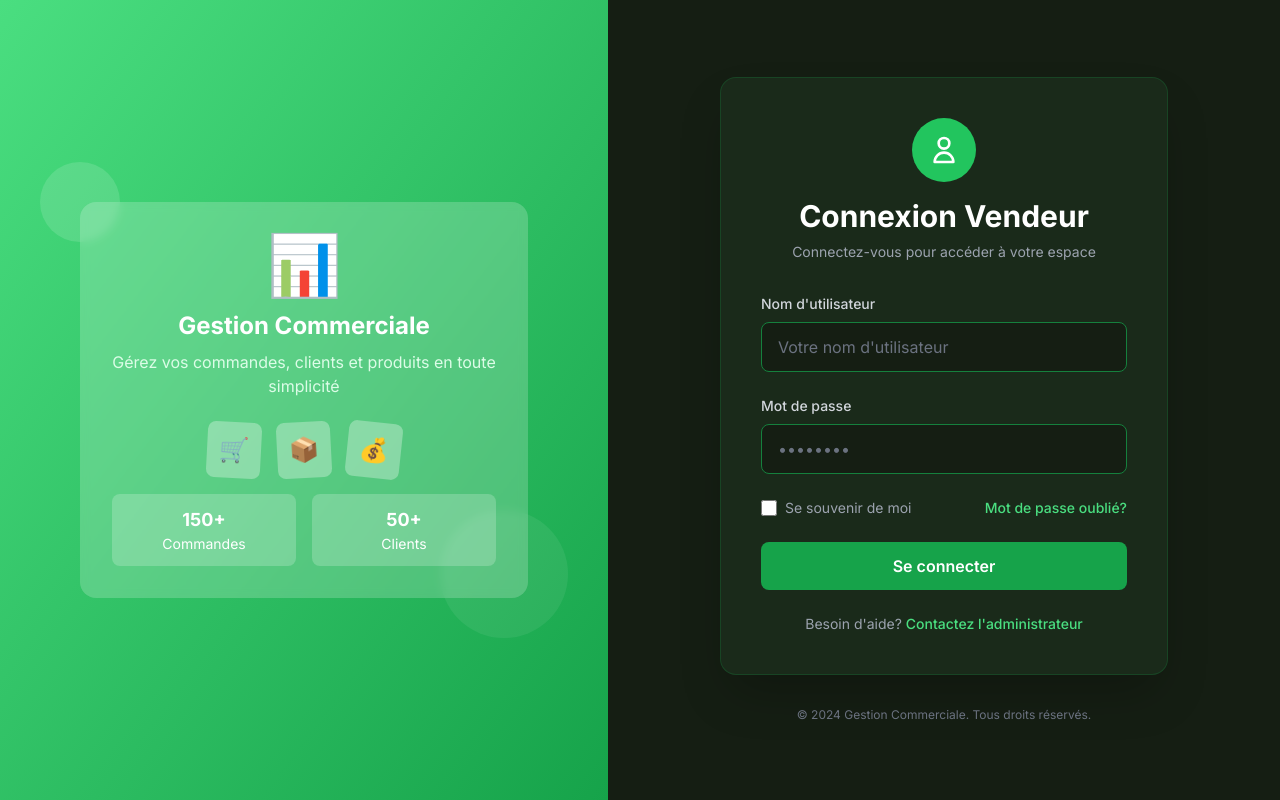
After one commit to abdoulaye150199/auchan, a PHP site: page /template/auth/login.html.php in a window 1280 px wide. The commit adds this page. Run offline with PHP 8.4, Linux system fonts and the light colour scheme; some libraries are stand-ins or nearby versions.

Commit message:
Création d'AbstractController et système de login pour vendeurs

```diff
--- /dev/null
+++ b/template/auth/login.html.php
@@ -0,0 +1,181 @@
+<!DOCTYPE html>
+<html lang="fr">
+<head>
+    <meta charset="UTF-8">
+    <meta name="viewport" content="width=device-width, initial-scale=1.0">
+    <title>Connexion - Gestion Commerciale</title>
+    <script src="https://cdn.tailwindcss.com"></script>
+    <style>
+        @import url('https://fonts.googleapis.com/css2?family=Inter:wght@300;400;500;600;700&display=swap');
+        body {
+            font-family: 'Inter', sans-serif;
+        }
+        .gradient-bg {
+            background: linear-gradient(135deg, #22c55e 0%, #16a34a 100%);
+        }
+        .card-shadow {
+            box-shadow: 0 25px 50px -12px rgba(0, 0, 0, 0.25);
+        }
+        .input-focus:focus {
+            border-color: #22c55e;
+            box-shadow: 0 0 0 3px rgba(34, 197, 94, 0.1);
+        }
+        .btn-hover:hover {
+            transform: translateY(-1px);
+            box-shadow: 0 10px 20px rgba(34, 197, 94, 0.2);
+        }
+        .illustration-container {
+            background: linear-gradient(135deg, #22c55e 0%, #16a34a 100%);
+        }
+    </style>
+</head>
+<body class="min-h-screen bg-[#151e13]">
+    <div class="min-h-screen flex">
+        <!-- Section illustration gauche -->
+        <div class="hidden lg:flex lg:flex-1 items-center justify-center illustration-container relative overflow-hidden">
+            <div class="absolute inset-0 bg-gradient-to-br from-green-400 to-green-600"></div>
+            <div class="relative z-10 max-w-md mx-auto text-center">
+                <!-- Illustration commerciale -->
+                <div class="relative">
+                    <!-- Fond avec formes géométriques -->
+                    <div class="absolute -top-10 -left-10 w-20 h-20 bg-white bg-opacity-20 rounded-full animate-pulse"></div>
+                    <div class="absolute -bottom-10 -right-10 w-32 h-32 bg-white bg-opacity-10 rounded-full animate-pulse delay-1000"></div>
+
+                    <!-- Container principal de l'illustration -->
+                    <div class="relative bg-white bg-opacity-20 backdrop-blur-sm rounded-2xl p-8 transform hover:scale-105 transition-transform duration-300">
+                        <!-- Icône principale -->
+                        <div class="text-6xl mb-4">📊</div>
+                        <h2 class="text-2xl font-bold text-white mb-2">Gestion Commerciale</h2>
+                        <p class="text-green-100 mb-6">Gérez vos commandes, clients et produits en toute simplicité</p>
+
+                        <!-- Éléments décoratifs -->
+                        <div class="flex justify-center space-x-4 mb-4">
+                            <div class="bg-white bg-opacity-30 rounded-lg p-3 transform rotate-3">
+                                <div class="text-2xl">🛒</div>
+                            </div>
+                            <div class="bg-white bg-opacity-30 rounded-lg p-3 transform -rotate-3">
+                                <div class="text-2xl">📦</div>
+                            </div>
+                            <div class="bg-white bg-opacity-30 rounded-lg p-3 transform rotate-6">
+                                <div class="text-2xl">💰</div>
+                            </div>
+                        </div>
+
+                        <!-- Stats simulées -->
+                        <div class="grid grid-cols-2 gap-4 text-white">
+                            <div class="bg-white bg-opacity-20 rounded-lg p-3">
+                                <div class="text-lg font-bold">150+</div>
+                                <div class="text-sm">Commandes</div>
+                            </div>
+                            <div class="bg-white bg-opacity-20 rounded-lg p-3">
+                                <div class="text-lg font-bold">50+</div>
+                                <div class="text-sm">Clients</div>
+                            </div>
+                        </div>
+                    </div>
+                </div>
+            </div>
+        </div>
+
+        <!-- Section formulaire droite -->
+        <div class="flex-1 flex items-center justify-center px-4 sm:px-6 lg:px-8 bg-[#151e13]">
+            <div class="max-w-md w-full space-y-8">
+                <div class="bg-[#1a2a1a] rounded-2xl card-shadow p-8 lg:p-10 border border-green-700/30">
+                    <!-- En-tête -->
+                    <div class="text-center mb-8">
+                        <div class="mx-auto w-16 h-16 bg-green-500 rounded-full flex items-center justify-center mb-4">
+                            <svg class="w-8 h-8 text-white" fill="none" stroke="currentColor" viewBox="0 0 24 24">
+                                <path stroke-linecap="round" stroke-linejoin="round" stroke-width="2" d="M16 7a4 4 0 11-8 0 4 4 0 018 0zM12 14a7 7 0 00-7 7h14a7 7 0 00-7-7z"></path>
+                            </svg>
+                        </div>
+                        <h2 class="text-3xl font-bold text-white mb-2">Connexion Vendeur</h2>
+                        <p class="text-sm text-gray-400">Connectez-vous pour accéder à votre espace</p>
+                    </div>
+
+                    <!-- Affichage des erreurs -->
+                    <?php if (isset($error)): ?>
+                        <div class="mb-6 p-4 bg-red-900/50 border border-red-700 rounded-lg">
+                            <p class="text-red-300 text-sm"><?= htmlspecialchars($error) ?></p>
+                        </div>
+                    <?php endif; ?>
+
+                    <!-- Formulaire -->
+                    <form class="space-y-6" action="/login" method="POST">
+                        <div>
+                            <label for="login" class="block text-sm font-medium text-gray-300 mb-2">
+                                Nom d'utilisateur
+                            </label>
+                            <input
+                                id="login"
+                                name="login"
+                                type="text"
+                                required
+                                class="w-full px-4 py-3 border border-green-700 rounded-lg focus:outline-none input-focus transition-all duration-200 bg-[#151e13] text-white placeholder-gray-500"
+                                placeholder="Votre nom d'utilisateur"
+                                value="<?= htmlspecialchars($_POST['login'] ?? '') ?>"
+                            >
+                        </div>
+
+                        <div>
+                            <label for="password" class="block text-sm font-medium text-gray-300 mb-2">
+                                Mot de passe
+                            </label>
+                            <input
+                                id="password"
+                                name="password"
+                                type="password"
+                                required
+                                class="w-full px-4 py-3 border border-green-700 rounded-lg focus:outline-none input-focus transition-all duration-200 bg-[#151e13] text-white placeholder-gray-500"
+                                placeholder="••••••••"
+                            >
+                        </div>
+
+                        <div class="flex items-center justify-between">
+                            <div class="flex items-center">
+                                <input
+                                    id="remember-me"
+                                    name="remember-me"
+                                    type="checkbox"
+                                    class="h-4 w-4 text-green-600 focus:ring-green-500 border-green-700 rounded bg-[#151e13]"
+                                >
+                                <label for="remember-me" class="ml-2 block text-sm text-gray-400">
+                                    Se souvenir de moi
+                                </label>
+                            </div>
+
+                            <div class="text-sm">
+                                <a href="#" class="text-green-400 hover:text-green-300 font-medium transition-colors">
+                                    Mot de passe oublié?
+                                </a>
+                            </div>
+                        </div>
+
+                        <div>
+                            <button
+                                type="submit"
+                                class="w-full bg-green-600 hover:bg-green-700 text-white font-semibold py-3 px-4 rounded-lg transition-all duration-200 btn-hover focus:outline-none focus:ring-2 focus:ring-green-500 focus:ring-offset-2 focus:ring-offset-[#1a2a1a]"
+                            >
+                                Se connecter
+                            </button>
+                        </div>
+
+                        <div class="text-center">
+                            <p class="text-sm text-gray-400">
+                                Besoin d'aide?
+                                <a href="#" class="text-green-400 hover:text-green-300 font-medium transition-colors">
+                                    Contactez l'administrateur
+                                </a>
+                            </p>
+                        </div>
+                    </form>
+                </div>
+
+                <!-- Informations supplémentaires -->
+                <div class="text-center text-gray-500 text-xs">
+                    <p>© 2024 Gestion Commerciale. Tous droits réservés.</p>
+                </div>
+            </div>
+        </div>
+    </div>
+</body>
+</html>
```
Also changed, not shown: config/core/AbstractController.php (+104 -0 lines), routes/route.web.php (+7 -1 lines), src/controller/AuthController.php (added, +86 -0 lines), src/controller/CommandeController.php (+52 -3 lines), src/repository/VendeurRepository.php (added, +54 -0 lines), template/commande/layout.html.php (+8 -5 lines).
